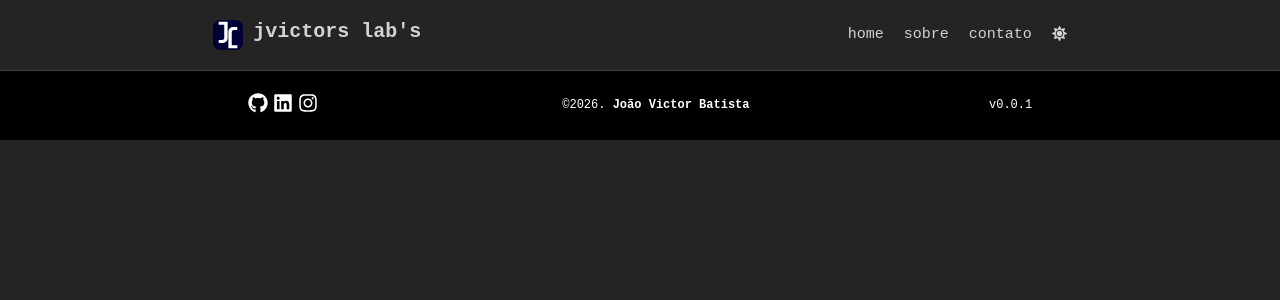
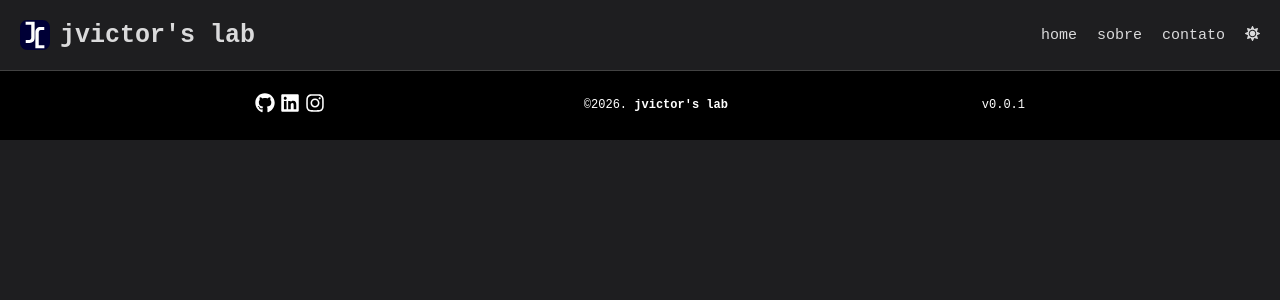
Before and after one commit to jvictor-s/portfolio, a React (Vite) app in the folder frontend/: page / in a window 1280 px wide. Shown: the top 300 px of the page. Built offline with nearby package versions, Linux system fonts and the light colour scheme.

Commit message:
feat: Ajustar o header e o footer

```diff
--- a/frontend/src/components/footer/index.tsx
+++ b/frontend/src/components/footer/index.tsx
@@ -10,7 +10,7 @@ function Footer(){
                     <a href="#">{<FaLinkedin size={20}/>}</a>
                     <a href="#">{<FaInstagram size={20}/>}</a>
                 </C.IconDiv>
-                <C.Div>&copy;2026. <strong>João Victor Batista</strong> </C.Div>
+                <C.Div>&copy;2026. <strong>jvictor's lab</strong> </C.Div>
                 <C.Div><a href="#">v0.0.1</a></C.Div>
             </C.Footer>
         </C.Container>
--- a/frontend/src/components/header/index.tsx
+++ b/frontend/src/components/header/index.tsx
@@ -12,8 +12,8 @@ function Header ({toogleTheme, darkMode}:HeaderProps){
         <C.Container>
             <C.Header>
                 <C.Div>
-                    <C.Logo src={ImgLogo} alt="imagem de teste" />
-                    <C.Title>jvictors lab's</C.Title>
+                    <C.Logo src={ImgLogo} alt="jvictors labs"></C.Logo>
+                    <C.Title>jvictor's lab</C.Title>
                 </C.Div>
 
                 <C.Div>
--- a/frontend/src/components/header/styles.tsx
+++ b/frontend/src/components/header/styles.tsx
@@ -9,12 +9,12 @@ export const Header = styled.header`
     display:flex;
     height:100%;
     align-items:center;
-    justify-content:space-around;
+    justify-content:space-between;
 `;
 
 export const Title = styled.h1`
  margin-left:10px;
- font-size: 20px;
+ font-size:25px;
 
  @media (max-width: 720px) {
     display:none;
@@ -39,6 +39,9 @@ export const List = styled.li`
 `
 export const Div = styled.div`
     display:flex;
+    align-items:center;
+    justify-content:center;
+    margin: 0px 20px 0 20px
 `;
 
 export const LineDiv = styled.hr`
--- a/frontend/src/styles/themes.tsx
+++ b/frontend/src/styles/themes.tsx
@@ -1,9 +1,9 @@
 export const light = {
-    background: "#d3d3d3",
-    text:"#242424"
+    background: "#F5F5F5",
+    text:"#1E1E1E"
 };
 
 export const dark = {
-    background: "#242424",
-    text:"#d3d3d3"
+    background: "#1E1E20",
+    text:"#DADADB"
 };
```
